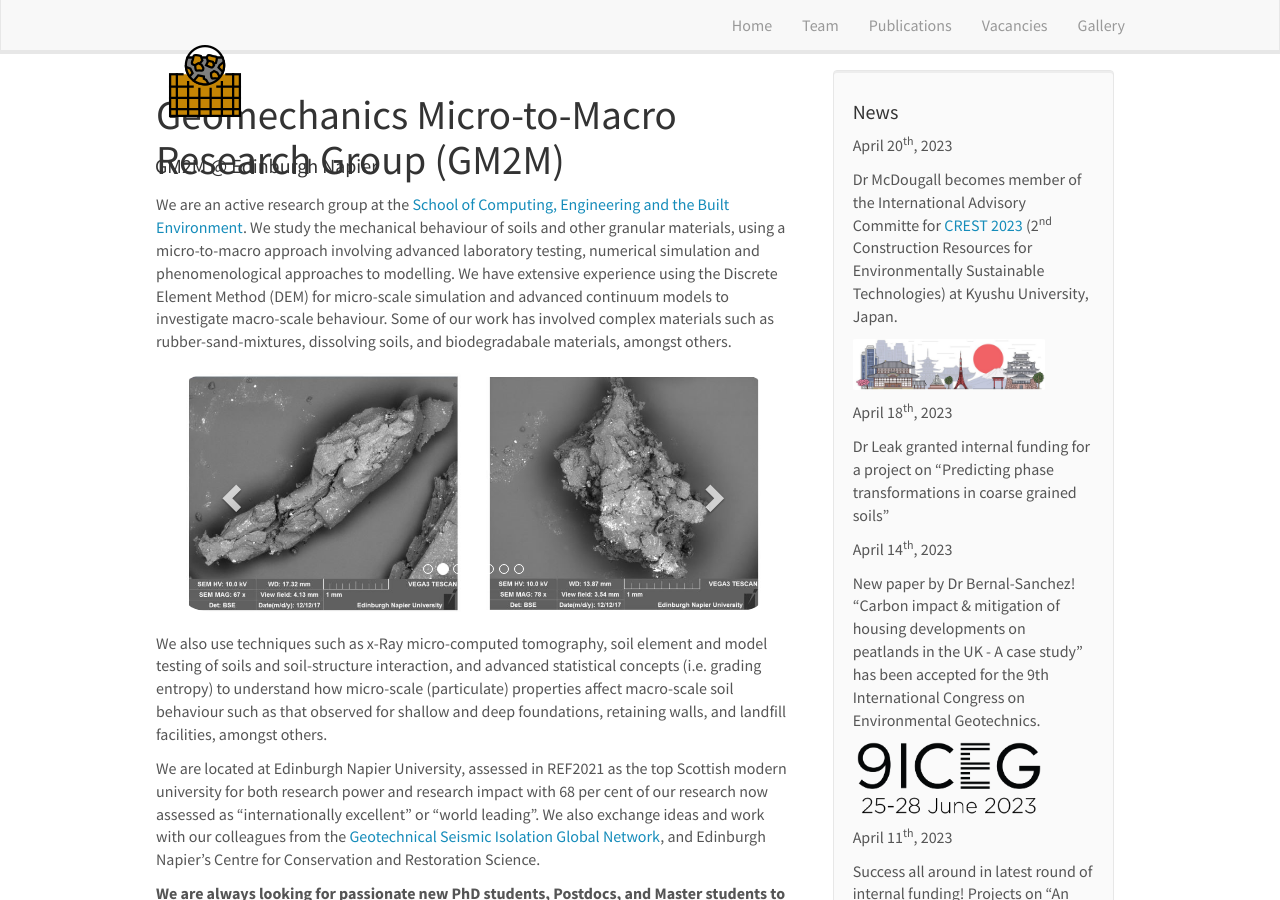
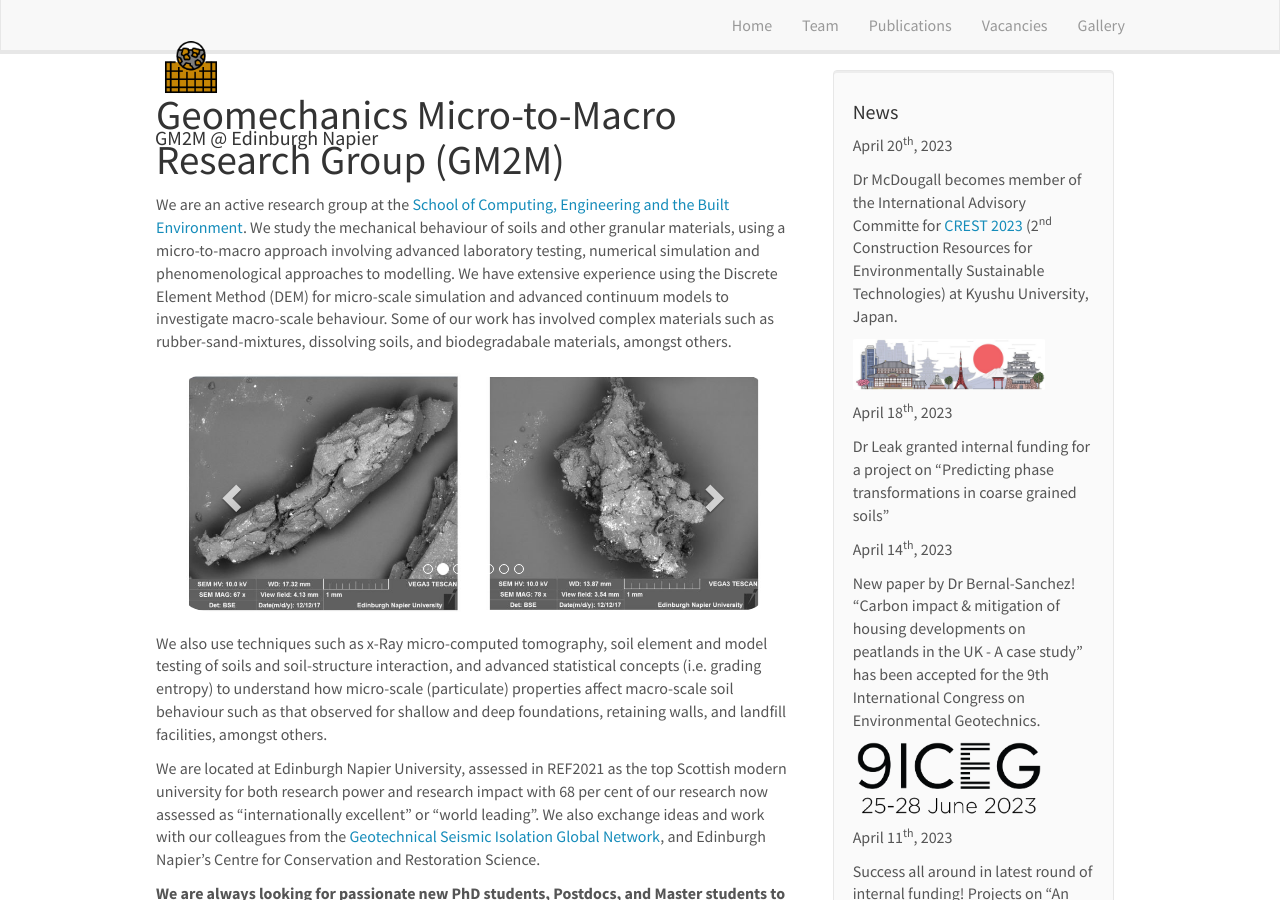
Before and after one commit to dbarretog/gm2m, a Jekyll site: the page built from _pages/home.md, in a window 1280 px wide and 900 px high. Built offline with Jekyll 4.4.1, drawn with Linux system fonts in a browser that asks for light colours; nearby versions of some CDN libraries.

```diff
--- a/_includes/header.html
+++ b/_includes/header.html
@@ -8,7 +8,7 @@
 		<span class="icon-bar"></span>
 	  </button>
 
-    <a class="navbar-brand" href="{{ site.url }}{{ site.baseurl }}/"> <img src='images/big-icon.png'  /> GM2M @ Edinburgh Napier</a>
+    <a class="navbar-brand" href="{{ site.url }}{{ site.baseurl }}/"> <img src='images/big-icon.png' style='max-height: 72px'/> GM2M @ Edinburgh Napier</a>
 	</div>
 	<div class="collapse navbar-collapse" id="navbar-collapse-1">
 	  <ul class="nav navbar-nav navbar-right">
```
